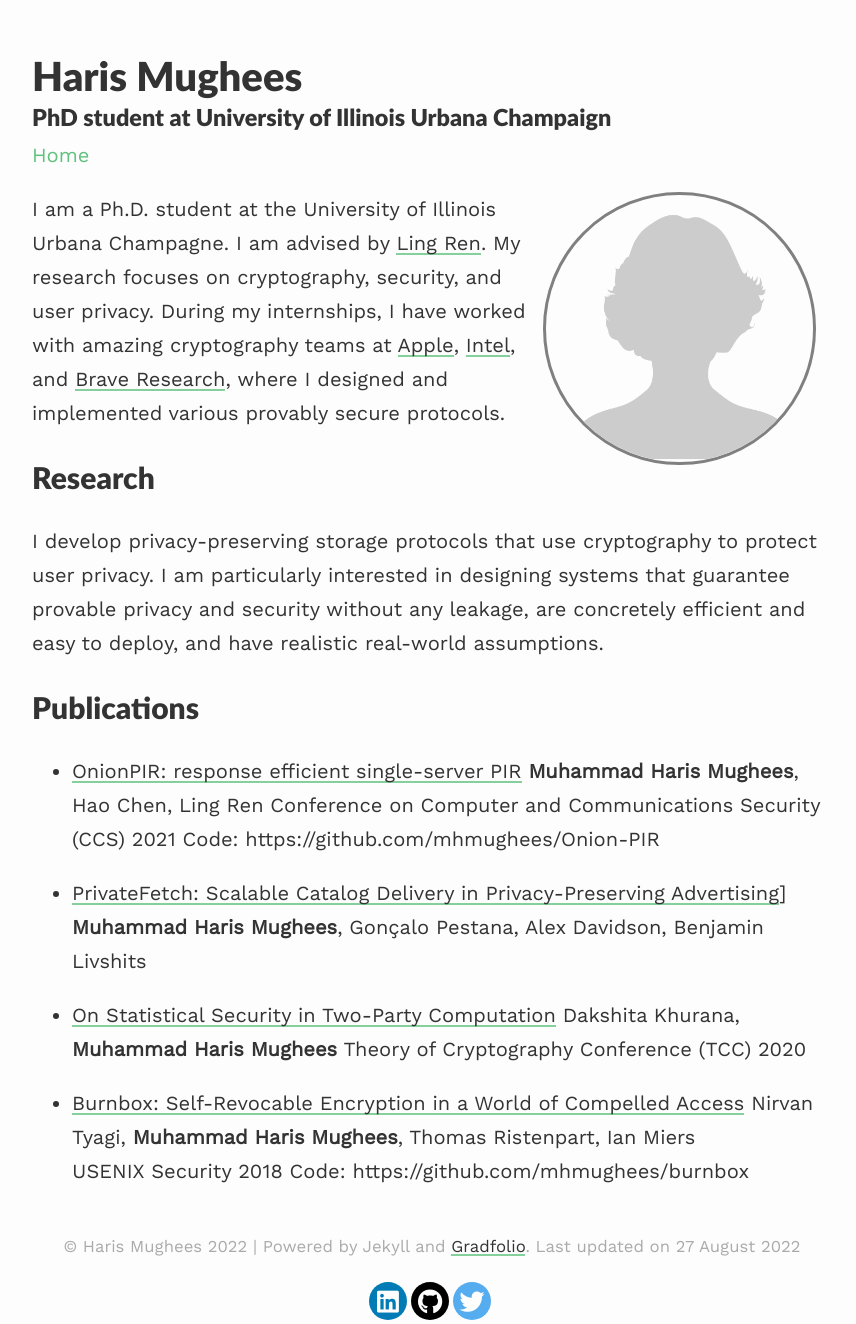
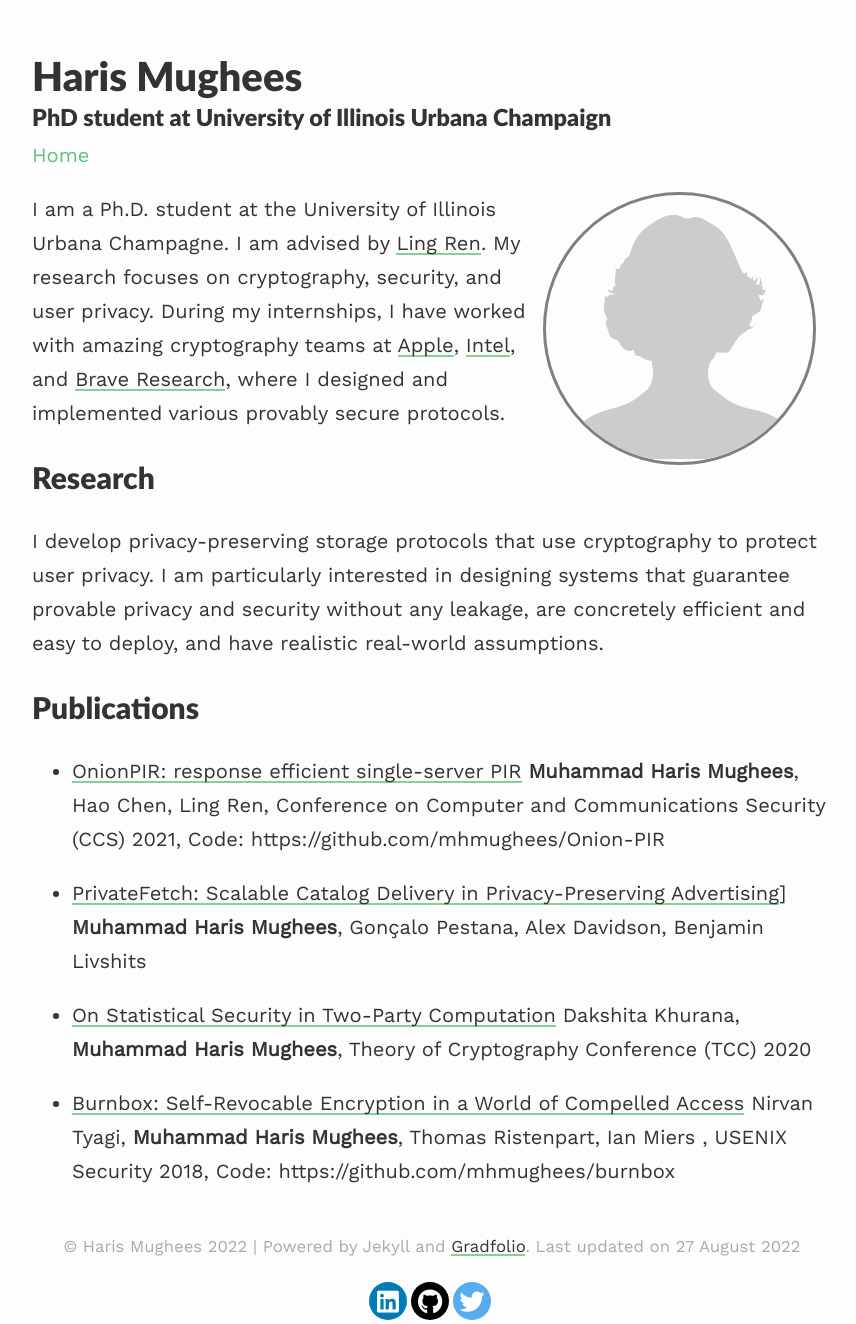
Before and after one commit to mhmughees/mhmughees.github.io, a Jekyll site: the page built from index.md, in a window 1280 px wide. Shown: the whole page, without its empty margins (208-1064 px from the left). Built offline with Jekyll 4.4.1, drawn with Linux system fonts in a browser that asks for light colours; nearby versions of some CDN libraries.

```diff
--- a/index.md
+++ b/index.md
@@ -16,18 +16,18 @@ I am a Ph.D. student at the University of Illinois Urbana Champagne. I am advise
 ## Publications
 
 - [OnionPIR: response efficient single-server PIR](https://dl.acm.org/doi/abs/10.1145/3460120.3485381?casa_token=6SS2B61Ci8EAAAAA:MjC1TSdtTrYwLFPQlhQo4h0LH1Uetk4lp3_m6byNa6UzG2VHoKO1adnYOTZ6nZEx3lIZX3jEASnQaQ)
-**Muhammad Haris Mughees**, Hao Chen, Ling Ren
-Conference on Computer and Communications Security (CCS) 2021
+**Muhammad Haris Mughees**, Hao Chen, Ling Ren,
+Conference on Computer and Communications Security (CCS) 2021,
 Code: https://github.com/mhmughees/Onion-PIR
 
 - [PrivateFetch: Scalable Catalog Delivery in Privacy-Preserving Advertising](https://arxiv.org/abs/2109.08189)]
 **Muhammad Haris Mughees**, Gonçalo Pestana, Alex Davidson, Benjamin Livshits
 
 - [On Statistical Security in Two-Party Computation](https://eprint.iacr.org/2020/1428)
-Dakshita Khurana, **Muhammad Haris Mughees**
+Dakshita Khurana, **Muhammad Haris Mughees**,
 Theory of Cryptography Conference (TCC) 2020
 
 - [Burnbox: Self-Revocable Encryption in a World of Compelled Access](https://www.usenix.org/conference/usenixsecurity18/presentation/tyagi)
-Nirvan Tyagi,  **Muhammad Haris Mughees**, Thomas Ristenpart, Ian Miers
-USENIX Security 2018
+Nirvan Tyagi,  **Muhammad Haris Mughees**, Thomas Ristenpart, Ian Miers ,
+USENIX Security 2018,
 Code: https://github.com/mhmughees/burnbox
```
